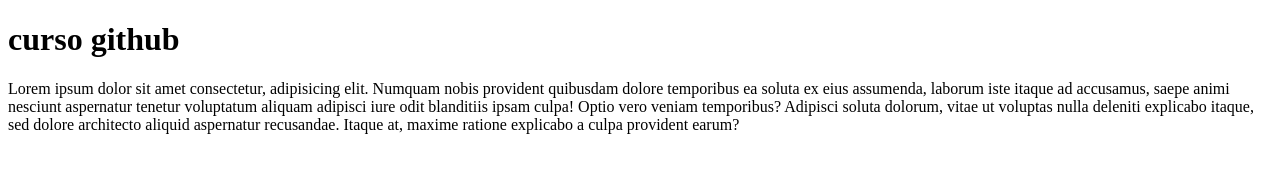
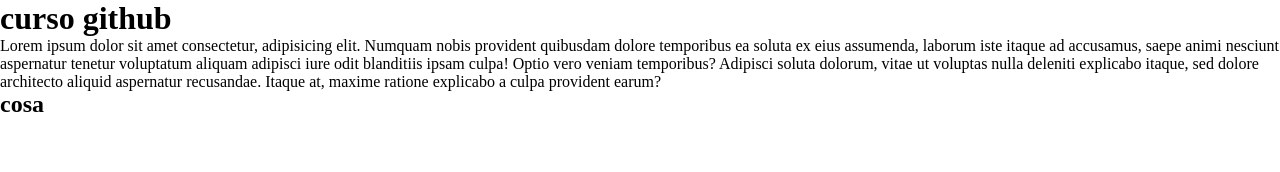
Before and after one commit to fatisanabria/proyecto1, a plain HTML site: page index.html in a window 1280 px wide. Drawn offline with Linux system fonts and the light colour scheme.

Commit message:
agrego un titulo y el reseteo en css

```diff
--- a/estilos.css
+++ b/estilos.css
@@ -0,0 +1,4 @@
+*{
+    margin: 0;
+    padding: 0;
+}
--- a/index.html
+++ b/index.html
@@ -10,5 +10,6 @@
 <body>
     <h1>curso github</h1>
     <p>Lorem ipsum dolor sit amet consectetur, adipisicing elit. Numquam nobis provident quibusdam dolore temporibus ea soluta ex eius assumenda, laborum iste itaque ad accusamus, saepe animi nesciunt aspernatur tenetur voluptatum aliquam adipisci iure odit blanditiis ipsam culpa! Optio vero veniam temporibus? Adipisci soluta dolorum, vitae ut voluptas nulla deleniti explicabo itaque, sed dolore architecto aliquid aspernatur recusandae. Itaque at, maxime ratione explicabo a culpa provident earum?</p>
+    <h2>cosa</h2>
 </body>
 </html>
```
